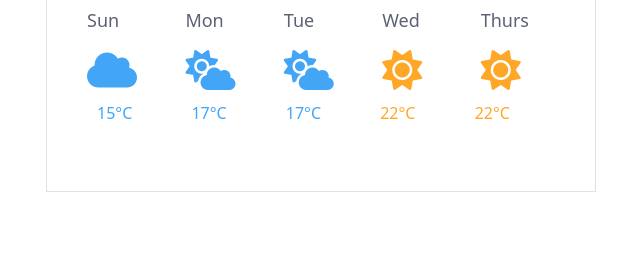
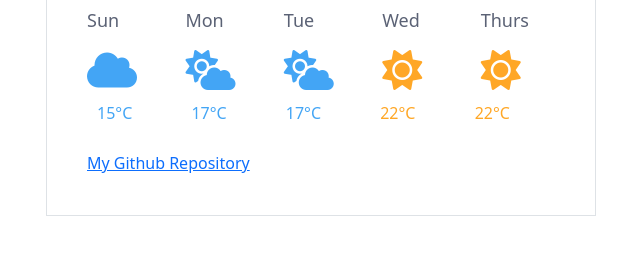
Before and after one commit to ekatfurniss/shecodes_app, a plain HTML site: page index.html in a window 1280 px wide. Shown: the part 271-526 px from the top of the page, without its empty margins (319-959 px from the left). Drawn offline with nearby package versions, Linux system fonts and the light colour scheme.

Commit message:
added link to github

```diff
--- a/index.html
+++ b/index.html
@@ -102,6 +102,7 @@
           <p>22°C</p>
         </div>
     </div>
+    <a href=https://github.com/ekatfurniss/shecodes_app target="_blank">My Github Repository</a>
     <script src = "script.js"></script>
   </body>
 </html>
```
